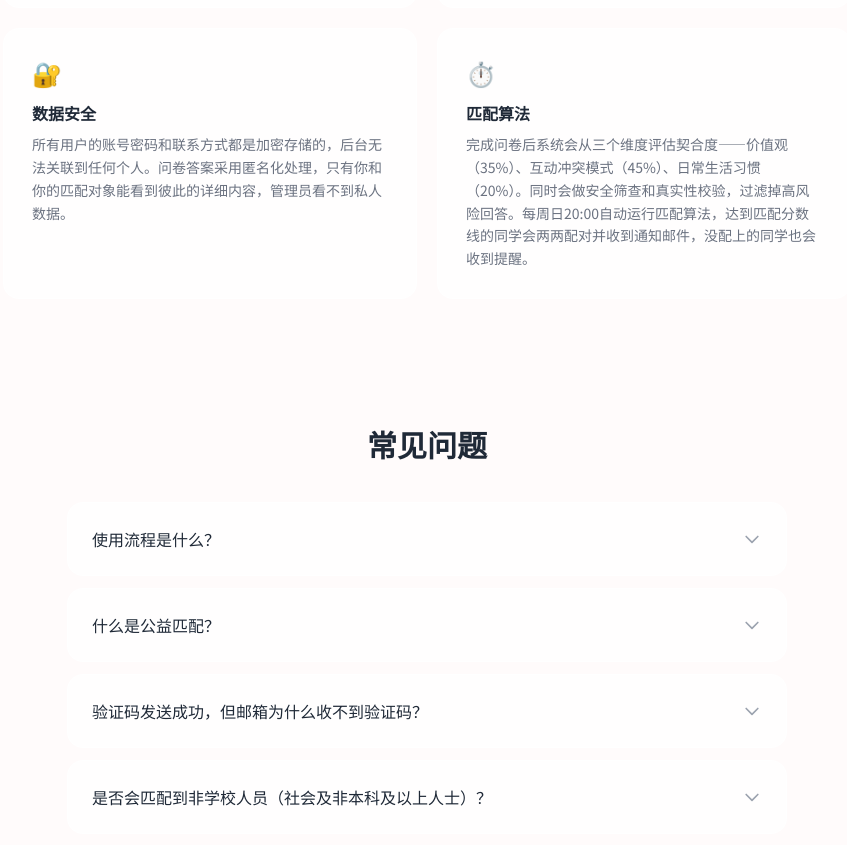
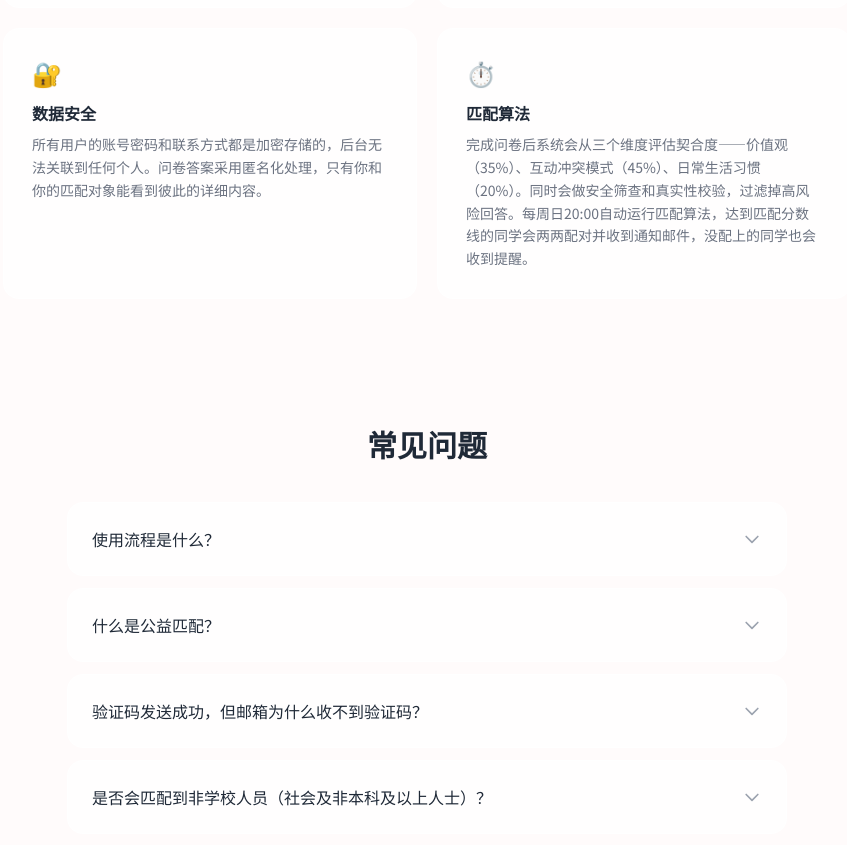
Before and after one commit to hajicat/JAI, a Next.js app: page / in a window 1280 px wide. Shown: the part 2220-3065 px from the top of the page, without its empty margins (213-1060 px from the left). Built offline with nearby package versions, Linux system fonts and the light colour scheme.

Commit message:
fix: 首页数据安全文案移除'管理员看不到私人数据'一句

```diff
--- a/src/app/page.tsx
+++ b/src/app/page.tsx
@@ -541,7 +541,7 @@ export default function Home() {
           {
             icon: '🔐',
             title: '数据安全',
-            desc: '所有用户的账号密码和联系方式都是加密存储的，后台无法关联到任何个人。问卷答案采用匿名化处理，只有你和你的匹配对象能看到彼此的详细内容，管理员看不到私人数据。',
+            desc: '所有用户的账号密码和联系方式都是加密存储的，后台无法关联到任何个人。问卷答案采用匿名化处理，只有你和你的匹配对象能看到彼此的详细内容。',
           },
           {
             icon: '⏱️',
```
